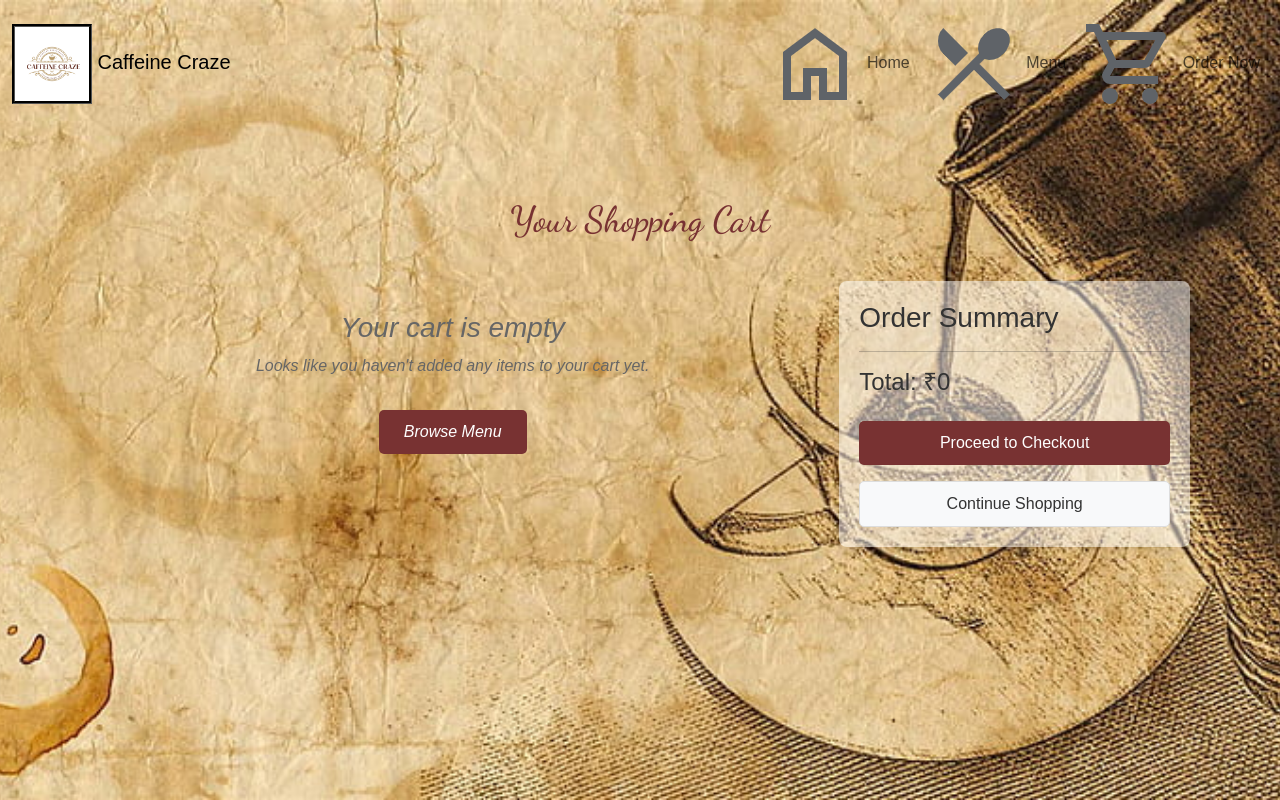
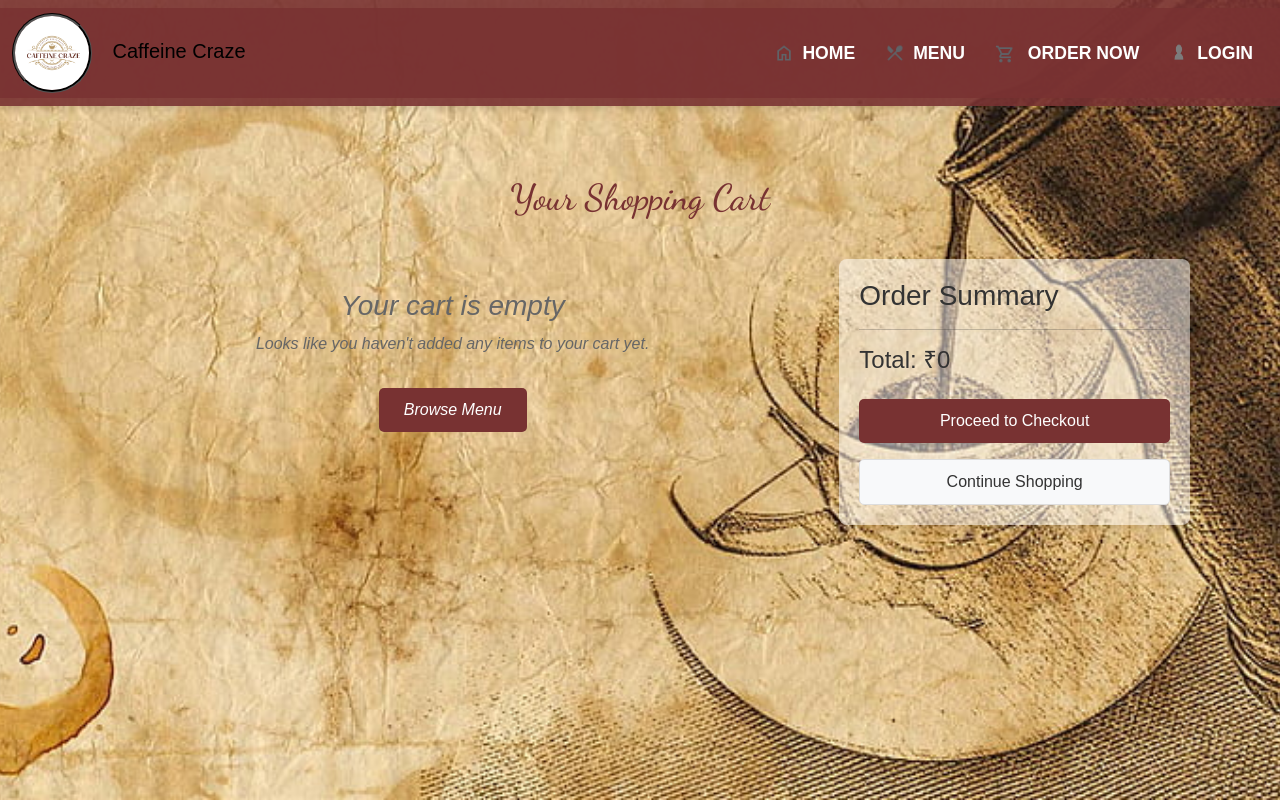
Before and after one commit to Nick223RR/CAFFINE_CRAZE, a plain HTML site: page proceed_button.html in a window 1280 px wide. Drawn offline with nearby package versions, Linux system fonts and the light colour scheme; no server answers; a web font is replaced by a local one.

Commit message:
Add files via upload

```diff
--- a/proceed_button.html
+++ b/proceed_button.html
@@ -79,6 +79,88 @@
         .btn-secondary:hover {
             background-color: #e9ecef;
         }
+.container-fluid{
+            background-color: rgba(120, 50, 50, 0.9);
+        }
+.navbar-brand img {
+    width: 60px;
+    height: 60px;
+    border-radius: 50%;
+    margin-right: 15px;
+}
+.navbar-custom {
+    background-color: rgba(120, 50, 50, 0.9); /* Applying your RGBA color */
+    box-shadow: 0 4px 6px rgba(0, 0, 0, 0.1); /* Subtle shadow */
+}
+
+/* Navbar Items */
+.navbar-nav .nav-item .nav-link {
+    font-family: 'Arial', sans-serif; /* Clean font */
+    font-size: 1.1rem; /* Slightly larger font size */
+    color: #fff; /* White text color */
+    text-transform: uppercase; /* Uppercase for all text */
+    padding: 10px 15px; /* Padding for links */
+    transition: all 0.3s ease; /* Smooth transition for hover effect */
+}
+
+/* Hover effect */
+.navbar-nav .nav-item .nav-link:hover {
+    color: #ffffff; /* Yellow color on hover */
+    background-color: rgba(120, 50, 50, 0.7); /* Darker background on hover */
+    border-radius: 5px; /* Rounded corners */
+}
+
+/* Icon Styling */
+.navbar-icon {
+    width: 20px;
+    height: 20px;
+    margin-right: 8px;
+}
+
+/* Navbar collapse button */
+.navbar-toggler-icon {
+    background-color: #fff; /* White icon for the toggle button */
+}
+
+/* Responsive adjustments for mobile view */
+@media (max-width: 768px) {
+    .navbar-nav .nav-item .nav-link {
+        font-size: 1rem; /* Slightly smaller font size on mobile */
+    }
+}
+.navbar-brand img {
+    width: 60px;
+    height: 60px;
+    border-radius: 50%;
+    margin-right: 15px;
+}
+.navbar-brand:hover {
+    transform: scale(1.1);
+}
+
+.nav-link {
+    color: white;
+    font-weight: bold;
+    display: flex;
+    align-items: center;
+}
+
+    .menu-item {
+    position: relative;
+    overflow: hidden;
+    transition: transform 0.3s ease;
+    border: 1px solid #ddd;
+    border-radius: 15px;
+    background-color: rgba(255, 255, 255, 0.5);
+    /* background-image:url(rose.jpg); */
+    padding: 20px;
+    text-align: center;
+    box-shadow: 0 4px 8px rgba(0, 0, 0, 0.1);
+    height: 200px; /* Set a consistent height */
+    display: flex;
+    flex-direction: column;
+    justify-content: space-between;
+}
     </style>
 </head>
 
@@ -114,9 +196,15 @@
                                 </div>
                             </a>
                         </li>
+                         <li class="nav-item">
+                        <a class="nav-link" href="spa.html">
+                            <img src="usericon.png" alt="User Icon" class="navbar-icon"> Login
+                        </a>
+                    </li>
                     </ul>
                 </div>
             </div>
+
         </nav>
 
     <div class="container">
@@ -327,5 +415,39 @@
             });
         }
     </script>
+    <script type="module">
+    // Import the functions you need from the SDKs you need
+    import { initializeApp } from "https://www.gstatic.com/firebasejs/11.4.0/firebase-app.js";
+    import { getAnalytics } from "https://www.gstatic.com/firebasejs/11.4.0/firebase-analytics.js";
+    import { getAuth, onAuthStateChanged } from "https://www.gstatic.com/firebasejs/11.4.0/firebase-auth.js";
+
+    // Your web app's Firebase configuration
+    const firebaseConfig = {
+        apiKey: "AIzaSyAQbW8GZYx8s1TClUiG7r711piLJFtrANA",
+        authDomain: "caffinecraze-93d3f.firebaseapp.com",
+        projectId: "caffinecraze-93d3f",
+        storageBucket: "caffinecraze-93d3f.firebasestorage.app",
+        messagingSenderId: "774090459612",
+        appId: "1:774090459612:web:28aa1e5d3a3de8d393e719",
+        measurementId: "G-Z5VTH06PF5"
+    };
+
+    // Initialize Firebase
+    const app = initializeApp(firebaseConfig);
+    const analytics = getAnalytics(app);
+    const auth = getAuth(app);
+
+    // Check authentication state
+    onAuthStateChanged(auth, (user) => {
+        if (user) {
+            // User is signed in, update UI accordingly
+            const loginLink = document.querySelector('.navbar-nav .nav-item:last-child .nav-link');
+            if (loginLink) {
+                loginLink.textContent = ' My Profile';
+                loginLink.href = 'profile.html';
+            }
+        }
+    });
+</script>
 </body>
 </html>
```
Also changed, not shown: product.html (+39 -0 lines), index.html (line endings or trailing spaces). Lines whose indentation alone changed are shown as unchanged.
